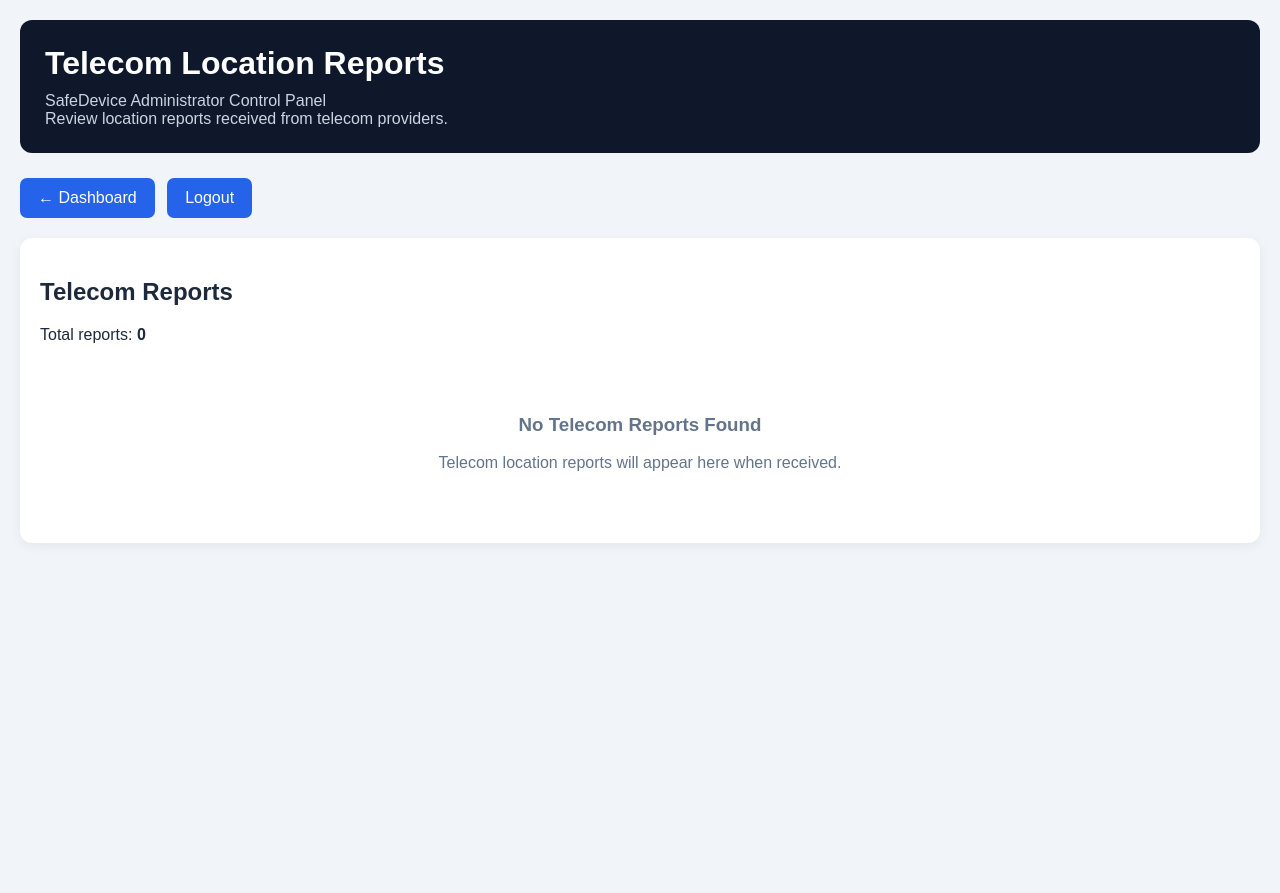
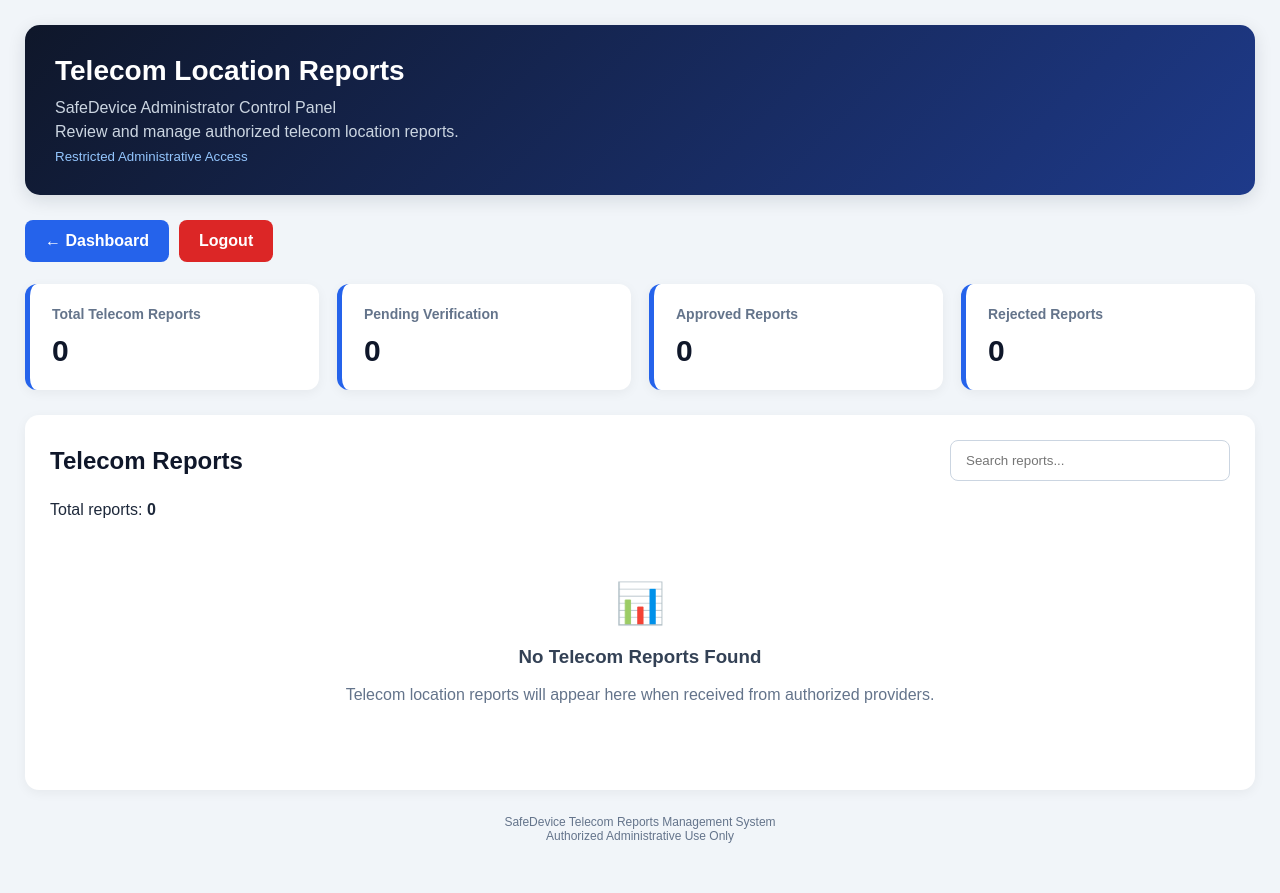
Before and after one commit to melakutirago339-boop/record-Stolen-phone-system, a Flask app: page /admin/telecom-reports in a window 1280 px wide. Before the commit the page ends 543 px from the top, so only its background shows below. Run offline with Flask 3, Linux system fonts and the light colour scheme; the visitor is signed in with stand-in values (Sample User, id 1); data that the repository does not hold is empty; some libraries are stand-ins or nearby versions.

Commit message:
Update Telecom Reports HTML layout and styles

```diff
--- a/templates/telecom_reports.html
+++ b/templates/telecom_reports.html
@@ -5,7 +5,7 @@
     <meta charset="UTF-8">
     <meta name="viewport" content="width=device-width, initial-scale=1.0">
 
-    <title>Admin Telecom Reports | SafeDevice</title>
+    <title>Telecom Reports | SafeDevice</title>
 
     <style>
         * {
@@ -14,87 +14,170 @@
 
         body {
             margin: 0;
-            padding: 20px;
+            padding: 25px;
             font-family: Arial, sans-serif;
             background: #f1f5f9;
             color: #1e293b;
         }
 
         .container {
-            max-width: 1400px;
+            max-width: 1500px;
             margin: auto;
         }
 
         .header {
-            background: #0f172a;
+            background: linear-gradient(135deg, #0f172a, #1e3a8a);
             color: white;
-            padding: 25px;
-            border-radius: 12px;
+            padding: 30px;
+            border-radius: 15px;
             margin-bottom: 25px;
+            box-shadow: 0 5px 18px rgba(15,23,42,.12);
         }
 
         .header h1 {
-            margin: 0 0 10px;
+            margin: 0 0 12px;
+            font-size: 28px;
         }
 
         .header p {
             color: #cbd5e1;
-            margin: 0;
+            margin: 6px 0;
+        }
+
+        .header small {
+            color: #93c5fd;
         }
 
         .actions {
-            margin-bottom: 20px;
+            display: flex;
+            flex-wrap: wrap;
+            gap: 10px;
+            margin-bottom: 22px;
         }
 
         .btn {
             display: inline-block;
-            padding: 11px 18px;
+            padding: 12px 20px;
             background: #2563eb;
             color: white;
             text-decoration: none;
-            border-radius: 7px;
-            margin-right: 8px;
+            border-radius: 8px;
+            font-weight: bold;
+            transition: .2s;
         }
 
         .btn:hover {
             background: #1d4ed8;
+            transform: translateY(-2px);
+        }
+
+        .logout {
+            background: #dc2626;
+        }
+
+        .logout:hover {
+            background: #b91c1c;
+        }
+
+        .summary {
+            display: grid;
+            grid-template-columns: repeat(auto-fit, minmax(200px, 1fr));
+            gap: 18px;
+            margin-bottom: 25px;
+        }
+
+        .summary-card {
+            background: white;
+            padding: 22px;
+            border-radius: 12px;
+            box-shadow: 0 3px 12px rgba(0,0,0,.05);
+            border-left: 5px solid #2563eb;
+        }
+
+        .summary-card h3 {
+            color: #64748b;
+            font-size: 14px;
+            margin: 0 0 12px;
+        }
+
+        .summary-card strong {
+            font-size: 30px;
+            color: #0f172a;
         }
 
         .table-container {
             background: white;
-            padding: 20px;
-            border-radius: 12px;
+            padding: 25px;
+            border-radius: 14px;
+            box-shadow: 0 3px 12px rgba(0,0,0,.05);
+        }
+
+        .table-heading {
+            display: flex;
+            justify-content: space-between;
+            align-items: center;
+            flex-wrap: wrap;
+            gap: 15px;
+            margin-bottom: 20px;
+        }
+
+        .table-heading h2 {
+            margin: 0;
+            color: #0f172a;
+        }
+
+        .search-box {
+            padding: 12px 15px;
+            border: 1px solid #cbd5e1;
+            border-radius: 8px;
+            width: 280px;
+            max-width: 100%;
+            outline: none;
+        }
+
+        .search-box:focus {
+            border-color: #2563eb;
+            box-shadow: 0 0 0 3px rgba(37,99,235,.1);
+        }
+
+        .table-scroll {
+            width: 100%;
             overflow-x: auto;
-            box-shadow: 0 3px 12px rgba(0,0,0,0.06);
+            border: 1px solid #e2e8f0;
+            border-radius: 10px;
         }
 
         table {
             width: 100%;
             border-collapse: collapse;
-            min-width: 1100px;
+            min-width: 1450px;
         }
 
         th, td {
-            padding: 13px;
+            padding: 14px;
             text-align: left;
             border-bottom: 1px solid #e2e8f0;
             font-size: 13px;
+            white-space: nowrap;
         }
 
         th {
             background: #e2e8f0;
             color: #0f172a;
+            font-weight: bold;
         }
 
-        tr:hover {
+        tbody tr:hover {
             background: #f8fafc;
         }
 
         .status {
-            padding: 6px 10px;
+            display: inline-block;
+            padding: 6px 11px;
             border-radius: 20px;
-            font-size: 12px;
+            font-size: 11px;
             font-weight: bold;
+            text-transform: capitalize;
         }
 
         .pending {
@@ -112,24 +195,63 @@
             color: #991b1b;
         }
 
-        .empty {
-            text-align: center;
-            padding: 35px;
-            color: #64748b;
+        .unknown {
+            background: #e2e8f0;
+            color: #475569;
         }
 
         .imei {
             font-family: monospace;
-            white-space: nowrap;
+            font-weight: bold;
+            color: #1d4ed8;
+        }
+
+        .empty {
+            text-align: center;
+            padding: 45px 20px;
+            color: #64748b;
+        }
+
+        .empty h3 {
+            color: #334155;
+        }
+
+        .empty-icon {
+            font-size: 40px;
+            margin-bottom: 10px;
+        }
+
+        .footer {
+            text-align: center;
+            padding: 25px;
+            color: #64748b;
+            font-size: 12px;
         }
 
         @media(max-width: 600px) {
             body {
-                padding: 10px;
+                padding: 12px;
             }
 
             .header {
-                padding: 18px;
+                padding: 22px;
+            }
+
+            .header h1 {
+                font-size: 22px;
+            }
+
+            .table-container {
+                padding: 15px;
+            }
+
+            .search-box {
+                width: 100%;
+            }
+
+            .actions .btn {
+                flex: 1;
+                text-align: center;
             }
         }
     </style>
@@ -139,25 +261,74 @@
 
 <div class="container">
 
+    <!-- HEADER -->
     <div class="header">
         <h1>Telecom Location Reports</h1>
         <p>SafeDevice Administrator Control Panel</p>
-        <p>Review location reports received from telecom providers.</p>
+        <p>Review and manage authorized telecom location reports.</p>
+        <small>Restricted Administrative Access</small>
     </div>
 
+    <!-- ACTION BUTTONS -->
     <div class="actions">
+
         <a href="{{ url_for('dashboard') }}" class="btn">
-            ← Dashboard
+            &#8592; Dashboard
         </a>
 
-        <a href="{{ url_for('logout') }}" class="btn">
+        <a href="{{ url_for('logout') }}" class="btn logout">
             Logout
         </a>
+
     </div>
 
+    <!-- SUMMARY -->
+    <div class="summary">
+
+        <div class="summary-card">
+            <h3>Total Telecom Reports</h3>
+            <strong>{{ reports|length }}</strong>
+        </div>
+
+        <div class="summary-card">
+            <h3>Pending Verification</h3>
+            <strong>
+                {{ reports|selectattr('verification_status', 'equalto', 'Pending')|list|length }}
+            </strong>
+        </div>
+
+        <div class="summary-card">
+            <h3>Approved Reports</h3>
+            <strong>
+                {{ reports|selectattr('verification_status', 'equalto', 'Approved')|list|length }}
+            </strong>
+        </div>
+
+        <div class="summary-card">
+            <h3>Rejected Reports</h3>
+            <strong>
+                {{ reports|selectattr('verification_status', 'equalto', 'Rejected')|list|length }}
+            </strong>
+        </div>
+
+    </div>
+
+    <!-- REPORTS TABLE -->
     <div class="table-container">
 
+        <div class="table-heading">
+
             <h2>Telecom Reports</h2>
+
+            <input
+                type="search"
+                id="reportSearch"
+                class="search-box"
+                placeholder="Search reports..."
+                aria-label="Search telecom reports"
+            >
+
+        </div>
 
         <p>
             Total reports:
@@ -166,7 +337,9 @@
 
         {% if reports %}
 
-        <table>
+        <div class="table-scroll">
+
+            <table id="reportsTable">
 
                 <thead>
                     <tr>
@@ -191,28 +364,21 @@
 
                     {% for report in reports %}
 
+                    {% set status = (report.verification_status or 'Pending')|lower|trim %}
+
                     <tr>
+
                         <td>{{ report.id }}</td>
 
-                    <td>
-                        {{ report.case_number }}
-                    </td>
+                        <td>{{ report.case_number or '-' }}</td>
 
-                    <td class="imei">
-                        {{ report.imei }}
-                    </td>
+                        <td class="imei">{{ report.imei or '-' }}</td>
 
-                    <td>
-                        {{ report.provider }}
-                    </td>
+                        <td>{{ report.provider or '-' }}</td>
 
-                    <td>
-                        {{ report.report_reference or '-' }}
-                    </td>
+                        <td>{{ report.report_reference or '-' }}</td>
 
-                    <td>
-                        {{ report.location_description or '-' }}
-                    </td>
+                        <td>{{ report.location_description or '-' }}</td>
 
                         <td>
                             {{ report.latitude if report.latitude is not none else '-' }}
@@ -222,33 +388,29 @@
                             {{ report.longitude if report.longitude is not none else '-' }}
                         </td>
 
+                        <td>{{ report.authorization_reference or '-' }}</td>
+
+                        <td>{{ report.received_at or '-' }}</td>
+
+                        <td>{{ report.received_by or '-' }}</td>
+
                         <td>
-                        {{ report.authorization_reference }}
+
+                            <span class="status
+                                {% if status == 'pending' %}pending
+                                {% elif status == 'approved' %}approved
+                                {% elif status == 'rejected' %}rejected
+                                {% else %}unknown{% endif %}">
+
+                                {{ report.verification_status or 'Pending' }}
+
+                            </span>
+
                         </td>
 
-                    <td>
-                        {{ report.received_at or '-' }}
-                    </td>
+                        <td>{{ report.approved_by or '-' }}</td>
 
-                    <td>
-                        {{ report.received_by or '-' }}
-                    </td>
-
-                    <td>
-                        {% set status = report.verification_status|default('Pending')|lower %}
-
-                        <span class="status {{ status }}">
-                            {{ report.verification_status or 'Pending' }}
-                        </span>
-                    </td>
-
-                    <td>
-                        {{ report.approved_by or '-' }}
-                    </td>
-
-                    <td>
-                        {{ report.approved_at or '-' }}
-                    </td>
+                        <td>{{ report.approved_at or '-' }}</td>
 
                     </tr>
 
@@ -258,18 +420,64 @@
 
             </table>
 
+        </div>
+
         {% else %}
 
         <div class="empty">
+
+            <div class="empty-icon">&#128202;</div>
+
             <h3>No Telecom Reports Found</h3>
-            <p>Telecom location reports will appear here when received.</p>
+
+            <p>
+                Telecom location reports will appear here
+                when received from authorized providers.
+            </p>
+
         </div>
 
         {% endif %}
 
     </div>
 
+    <!-- FOOTER -->
+    <div class="footer">
+        SafeDevice Telecom Reports Management System
+        <br>
+        Authorized Administrative Use Only
     </div>
+
+</div>
+
+<!-- SEARCH SCRIPT -->
+<script>
+
+    const searchInput = document.getElementById("reportSearch");
+    const table = document.getElementById("reportsTable");
+
+    if (searchInput && table) {
+
+        searchInput.addEventListener("input", function() {
+
+            const searchValue = this.value.toLowerCase();
+
+            const rows = table.querySelectorAll("tbody tr");
+
+            rows.forEach(function(row) {
+
+                const rowText = row.innerText.toLowerCase();
+
+                row.style.display =
+                    rowText.includes(searchValue) ? "" : "none";
+
+            });
+
+        });
+
+    }
+
+</script>
 
 </body>
 </html>
```
Lines whose indentation alone changed are shown as unchanged.
